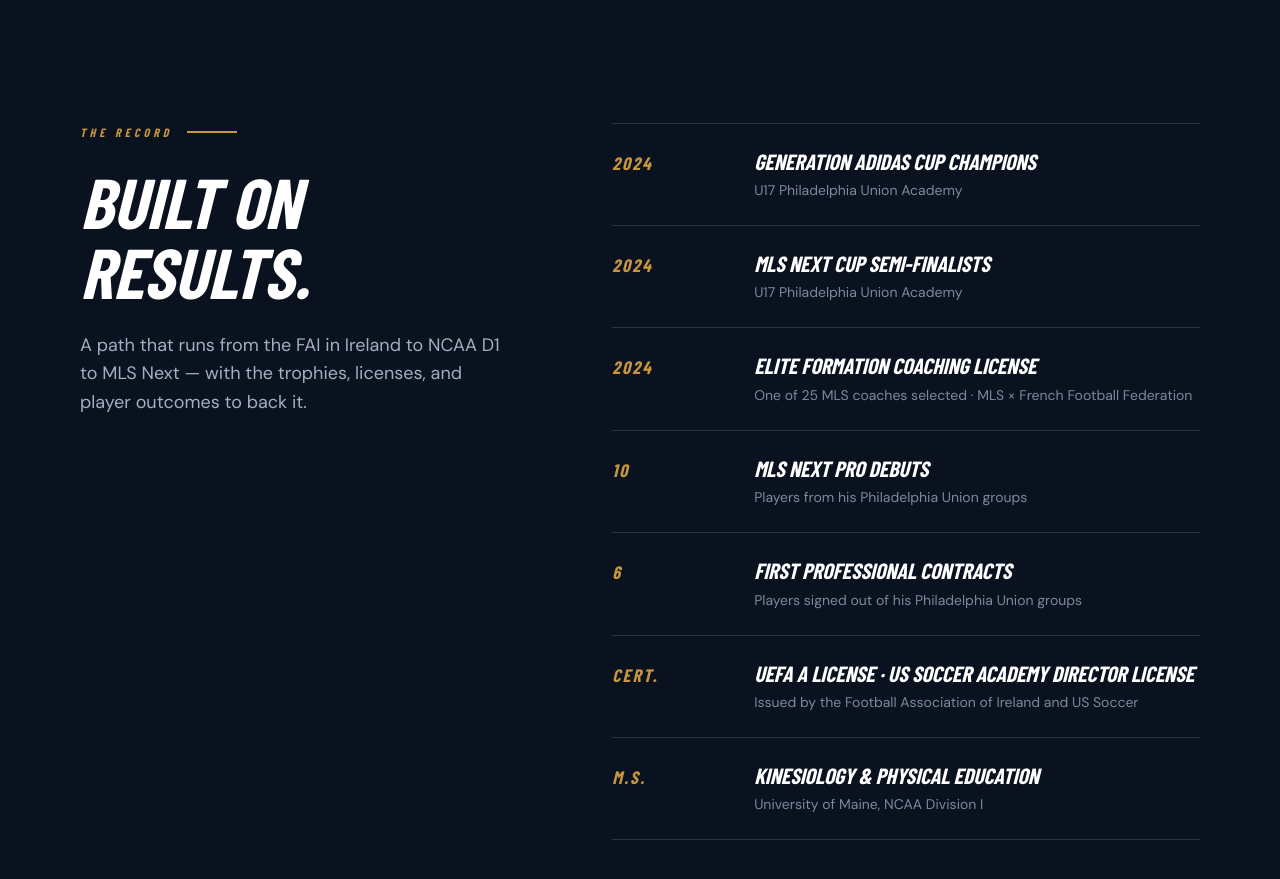
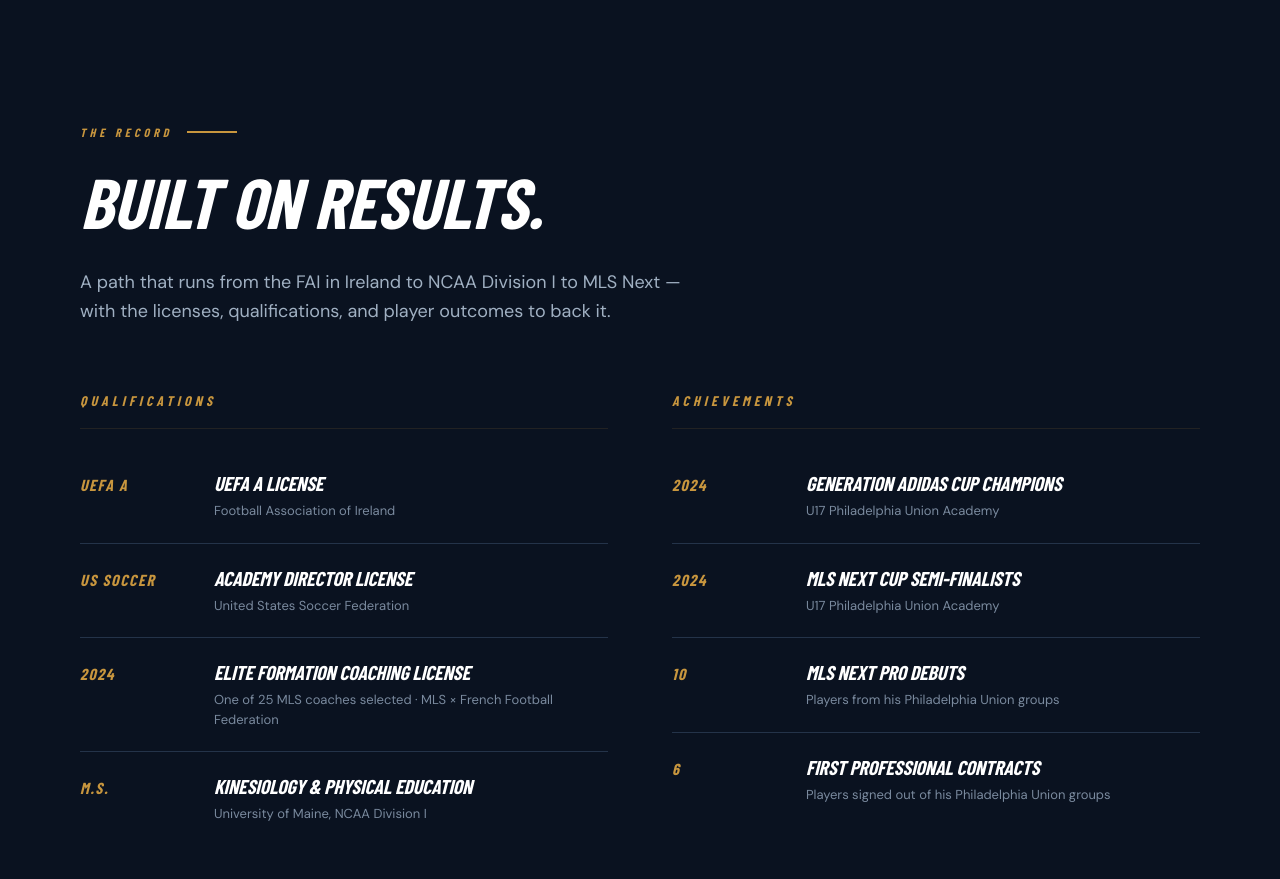
Before and after one commit to gavinhmacphee/pete-mcdonnell, a website: page index.html in a window 1280 px wide. Shown: the part 2920-3799 px from the top of the page. Drawn offline with nearby package versions, Linux system fonts and the light colour scheme; a web font is replaced by a local one.

Commit message:
Split Record into Qualifications and Achievements

```diff
--- a/index.html
+++ b/index.html
@@ -105,12 +105,50 @@
 </section>
 
 <section class="section record" id="record">
-  <div class="container record-grid">
-    <div class="record-copy">
+  <div class="container">
+    <div class="record-header">
       <div class="section-label">The Record</div>
       <h2>Built on results.</h2>
-      <p class="section-lede">A path that runs from the FAI in Ireland to NCAA D1 to MLS Next &mdash; with the trophies, licenses, and player outcomes to back it.</p>
+      <p class="section-lede">A path that runs from the FAI in Ireland to NCAA Division I to MLS Next &mdash; with the licenses, qualifications, and player outcomes to back it.</p>
     </div>
+
+    <div class="record-groups">
+      <div class="record-group">
+        <h3 class="record-group-title">Qualifications</h3>
+        <ul class="record-list">
+          <li>
+            <span class="record-year">UEFA A</span>
+            <div class="record-detail">
+              <h4>UEFA A License</h4>
+              <p>Football Association of Ireland</p>
+            </div>
+          </li>
+          <li>
+            <span class="record-year">US Soccer</span>
+            <div class="record-detail">
+              <h4>Academy Director License</h4>
+              <p>United States Soccer Federation</p>
+            </div>
+          </li>
+          <li>
+            <span class="record-year">2024</span>
+            <div class="record-detail">
+              <h4>Elite Formation Coaching License</h4>
+              <p>One of 25 MLS coaches selected &middot; MLS &times; French Football Federation</p>
+            </div>
+          </li>
+          <li>
+            <span class="record-year">M.S.</span>
+            <div class="record-detail">
+              <h4>Kinesiology &amp; Physical Education</h4>
+              <p>University of Maine, NCAA Division I</p>
+            </div>
+          </li>
+        </ul>
+      </div>
+
+      <div class="record-group">
+        <h3 class="record-group-title">Achievements</h3>
         <ul class="record-list">
           <li>
             <span class="record-year">2024</span>
@@ -127,13 +165,6 @@
             </div>
           </li>
           <li>
-        <span class="record-year">2024</span>
-        <div class="record-detail">
-          <h4>Elite Formation Coaching License</h4>
-          <p>One of 25 MLS coaches selected &middot; MLS &times; French Football Federation</p>
-        </div>
-      </li>
-      <li>
             <span class="record-year">10</span>
             <div class="record-detail">
               <h4>MLS NEXT Pro Debuts</h4>
@@ -147,21 +178,9 @@
               <p>Players signed out of his Philadelphia Union groups</p>
             </div>
           </li>
-      <li>
-        <span class="record-year">Cert.</span>
-        <div class="record-detail">
-          <h4>UEFA A License &middot; US Soccer Academy Director License</h4>
-          <p>Issued by the Football Association of Ireland and US Soccer</p>
+        </ul>
       </div>
-      </li>
-      <li>
-        <span class="record-year">M.S.</span>
-        <div class="record-detail">
-          <h4>Kinesiology &amp; Physical Education</h4>
-          <p>University of Maine, NCAA Division I</p>
     </div>
-      </li>
-    </ul>
   </div>
 </section>
 
--- a/styles.css
+++ b/styles.css
@@ -411,39 +411,51 @@
 }
 
 /* ── RECORD / ACHIEVEMENTS ── */
-.record-grid {
+.record-header { max-width: 720px; margin-bottom: 64px; }
+.record-header .section-lede { margin-bottom: 0; }
+
+.record-groups {
   display: grid;
-  grid-template-columns: 1fr 1.3fr;
-  gap: 80px;
-  align-items: start;
+  grid-template-columns: 1fr 1fr;
+  gap: 64px;
 }
 
-.record-copy h2 { margin-bottom: 24px; }
-.record-copy .section-lede { margin-bottom: 0; max-width: 420px; }
+.record-group-title {
+  font-family: 'Barlow Condensed', sans-serif;
+  font-weight: 800;
+  font-style: italic;
+  font-size: 14px;
+  letter-spacing: 4px;
+  text-transform: uppercase;
+  color: var(--accent);
+  margin-bottom: 20px;
+  padding-bottom: 16px;
+  border-bottom: 1px solid var(--accent-soft);
+}
 
 .record-list {
   list-style: none;
-  border-top: 1px solid var(--border);
 }
 
 .record-list li {
   display: grid;
   grid-template-columns: 110px 1fr;
-  gap: 32px;
-  padding: 24px 0;
+  gap: 24px;
+  padding: 22px 0;
   border-bottom: 1px solid var(--border);
   align-items: baseline;
   transition: padding-left 0.2s;
 }
 
+.record-list li:last-child { border-bottom: 0; }
 .record-list li:hover { padding-left: 8px; }
 
 .record-year {
   font-family: 'Barlow Condensed', sans-serif;
   font-weight: 800;
   font-style: italic;
-  font-size: 18px;
-  letter-spacing: 2px;
+  font-size: 16px;
+  letter-spacing: 1.5px;
   color: var(--accent);
   text-transform: uppercase;
 }
@@ -452,7 +464,7 @@
   font-family: 'Barlow Condensed', sans-serif;
   font-weight: 700;
   font-style: italic;
-  font-size: 22px;
+  font-size: 20px;
   line-height: 1.2;
   text-transform: uppercase;
   letter-spacing: -0.2px;
@@ -461,19 +473,20 @@
 }
 
 .record-detail p {
-  font-size: 14px;
+  font-size: 13px;
   color: var(--gray);
   line-height: 1.5;
 }
 
 @media (max-width: 900px) {
-  .record-grid { grid-template-columns: 1fr; gap: 48px; }
+  .record-groups { grid-template-columns: 1fr; gap: 56px; }
 }
 
 @media (max-width: 600px) {
-  .record-list li { grid-template-columns: 80px 1fr; gap: 20px; padding: 20px 0; }
-  .record-year { font-size: 14px; }
-  .record-detail h4 { font-size: 18px; }
+  .record-list li { grid-template-columns: 90px 1fr; gap: 16px; padding: 18px 0; }
+  .record-year { font-size: 13px; letter-spacing: 1px; }
+  .record-detail h4 { font-size: 17px; }
+  .record-detail p { font-size: 12px; }
 }
 
 /* ── PHOTO BREAK ── */
```
Lines whose indentation alone changed are shown as unchanged.
